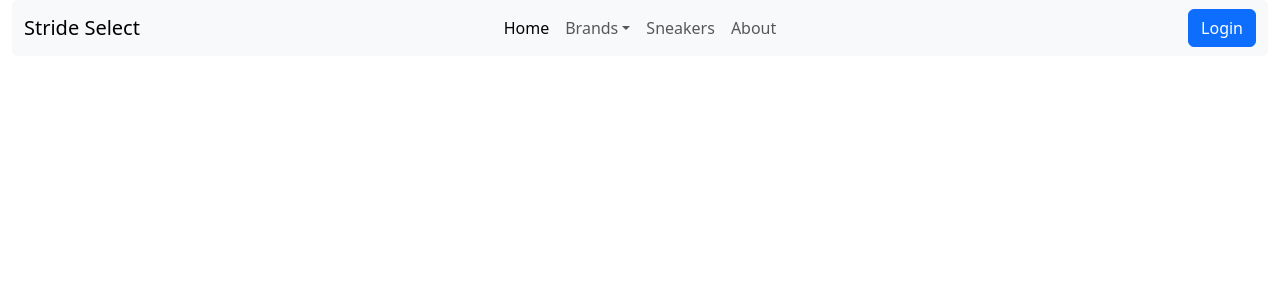
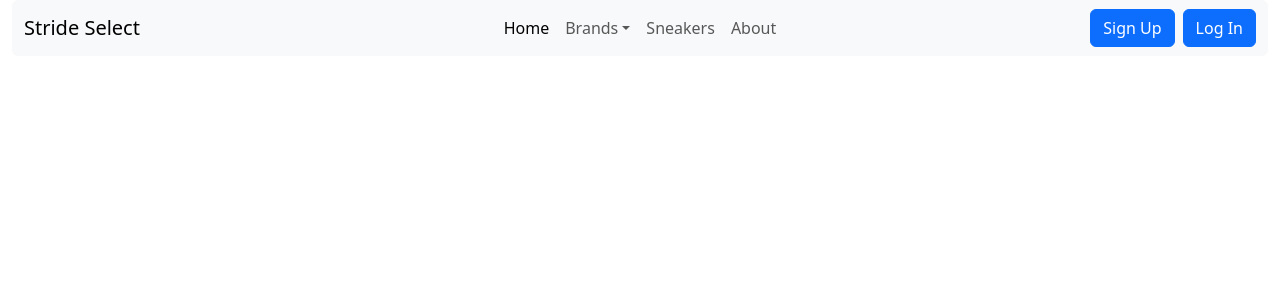
Before and after one commit to Zee363/brand-store, a React (Create React App) app in the folder frontend/: page / in a window 1280 px wide. Shown: the top 300 px of the page. Built offline with nearby package versions, Linux system fonts and the light colour scheme.

Commit message:
added a signup button on the navbar.

```diff
--- a/frontend/src/components/Navbar.jsx
+++ b/frontend/src/components/Navbar.jsx
@@ -35,8 +35,9 @@ const Navbar = () => {
               <Link to="/about" className="nav-link">About</Link>
             </li>
           </ul>
-          <div className="d-lg-flex col-lg-3 justify-content-lg-end">
-           <Link to="/login"><button className="btn btn-primary">Login</button></Link>
+          <div className="d-lg-flex col-lg-3 justify-content-lg-end gap-2">
+           <Link to="/signup"><button className="btn btn-primary">Sign Up</button></Link>
+           <Link to="/login"><button className="btn btn-primary">Log In</button></Link>
           </div>
         </div>
       </div>
```
